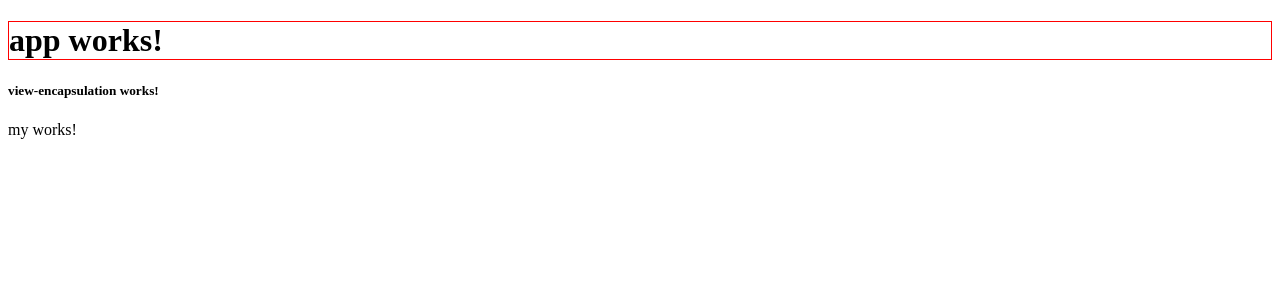
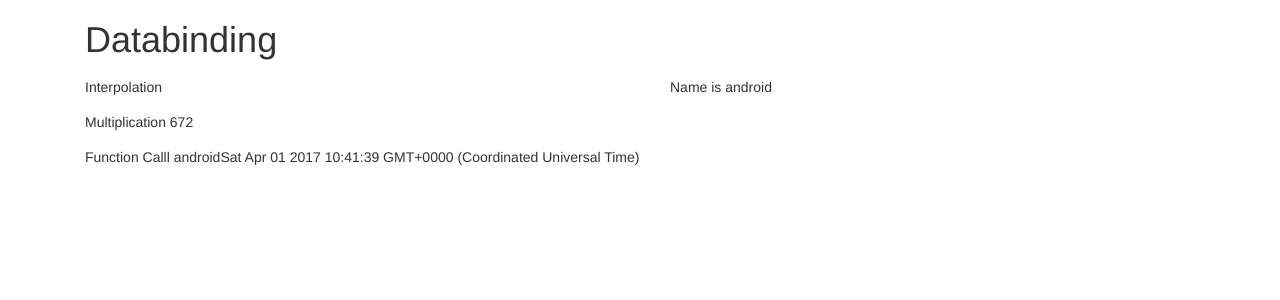
Before and after one commit to CodeKul/17124APRANGWEEKEND, an Angular app: page / in a window 1280 px wide. Shown: the top 300 px of the page. Built offline with nearby package versions, Linux system fonts and the light colour scheme.

Commit message:
databinding : details of interpolation

```diff
--- a/src/app/app.component.html
+++ b/src/app/app.component.html
@@ -1,10 +1,7 @@
-<h1>
-  {{title}}
-</h1>
-<div>
-  <my-tag></my-tag>
+<div class="container">
+  <div class="row">
+    <div class="col-md-12">
+      <app-databinding></app-databinding>
+    </div>
+  </div>
 </div>
-
-<div>
-  <app-my></app-my>
-</div>
--- a/src/app/app.module.ts
+++ b/src/app/app.module.ts
@@ -9,6 +9,7 @@ import { MyComponent } from './my/my.component';
 import { OurComponent } from './our/our.component';
 import { WhileComponent } from './our/while.component';
 import { ViewEncapsulationComponent } from './view-encapsulation/view-encapsulation.component';
+import { DatabindingComponent } from './databinding/databinding.component';
 
 @NgModule({
   declarations: [
@@ -16,7 +17,8 @@ import { ViewEncapsulationComponent } from './view-encapsulation/view-encapsulat
     MyComponent,
     OurComponent,
     WhileComponent,
-    ViewEncapsulationComponent
+    ViewEncapsulationComponent,
+    DatabindingComponent
   ],
   imports: [
     BrowserModule,
--- /dev/null
+++ b/src/app/databinding/databinding.component.html
@@ -0,0 +1,25 @@
+<div class="container">
+  <div class="row">
+    <div class="col-md-12">
+      <h1>Databinding</h1>
+    </div>
+  </div>
+  <div class="row">
+    <div class="col-md-6">
+      <h5>Interpolation</h5>
+    </div>
+    <div class="col-md-6">
+      <h5>Name is {{myName}}</h5>
+    </div>
+  </div>
+  <div class="row">
+    <div class="col-md-12">
+      <h5>Multiplication {{12 * 56}}</h5>
+    </div>
+  </div>
+  <div class="row">
+    <div class="col-md-12">
+      <h5>Function Calll {{giveMeName()}}</h5>
+    </div>
+  </div>
+</div>
--- /dev/null
+++ b/src/app/databinding/databinding.component.ts
@@ -0,0 +1,19 @@
+import { Component, OnInit } from '@angular/core';
+
+@Component({
+  selector: 'app-databinding',
+  templateUrl: './databinding.component.html',
+  styleUrls: ['./databinding.component.css']
+})
+export class DatabindingComponent implements OnInit {
+
+  myName = 'android';
+  constructor() { }
+
+  ngOnInit() {
+  }
+
+  giveMeName() : string{
+    return this.myName + new Date();
+  }
+}
--- a/src/index.html
+++ b/src/index.html
@@ -7,6 +7,7 @@
 
   <meta name="viewport" content="width=device-width, initial-scale=1">
   <link rel="icon" type="image/x-icon" href="favicon.ico">
+  <link rel="stylesheet" href="https://maxcdn.bootstrapcdn.com/bootstrap/3.3.7/css/bootstrap.min.css" integrity="sha384-BVYiiSIFeK1dGmJRAkycuHAHRg32OmUcww7on3RYdg4Va+PmSTsz/K68vbdEjh4u" crossorigin="anonymous">
 </head>
 <body>
   <app-root>Loading...</app-root>
```
Also changed, not shown: src/app/databinding/databinding.component.css (added), 1 other file (tests, documents, lock files or other folders).
